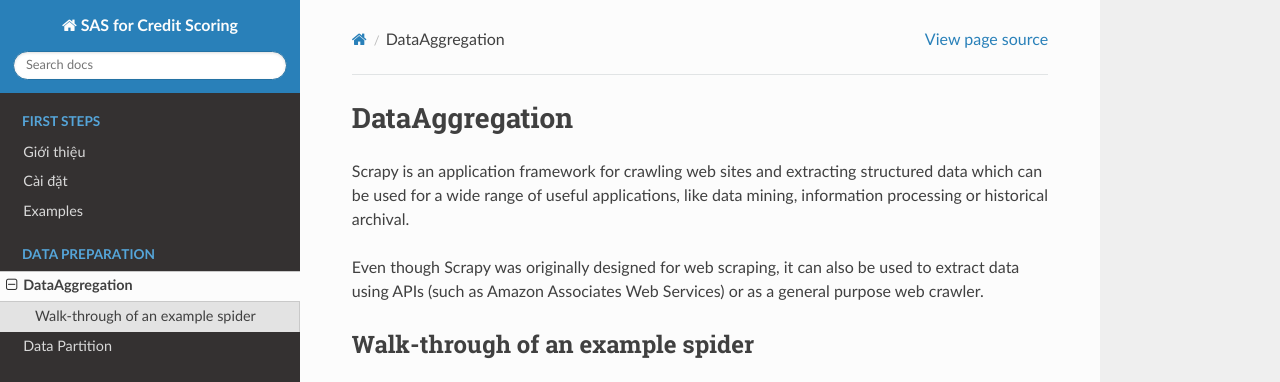
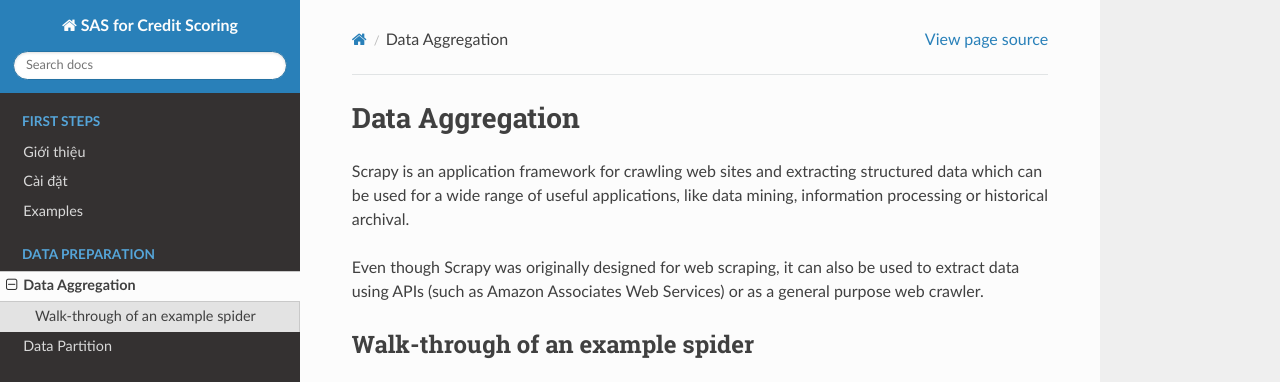
Before and after one commit to thanhtra254/SMCS, a Sphinx documentation site: the page built from docs/post/DataAggregation.rst, in a window 1280 px wide. Shown: the top 382 px of the page. Built offline with Sphinx 7.4.7 and the Read the Docs theme 2.0.0, drawn with Linux system fonts in a browser that asks for light colours; pages that are not in the unit, such as notebooks, are missing from menus; comment, search, counter and statistics services are not loaded.

Commit message:
Update DataAggregation.rst

```diff
--- a/docs/post/DataAggregation.rst
+++ b/docs/post/DataAggregation.rst
@@ -1,8 +1,8 @@
 .. _post-data_aggregation:
 
-===============
-DataAggregation
-===============
+================
+Data Aggregation
+================
 
 Scrapy is an application framework for crawling web sites and extracting
 structured data which can be used for a wide range of useful applications, like
```
